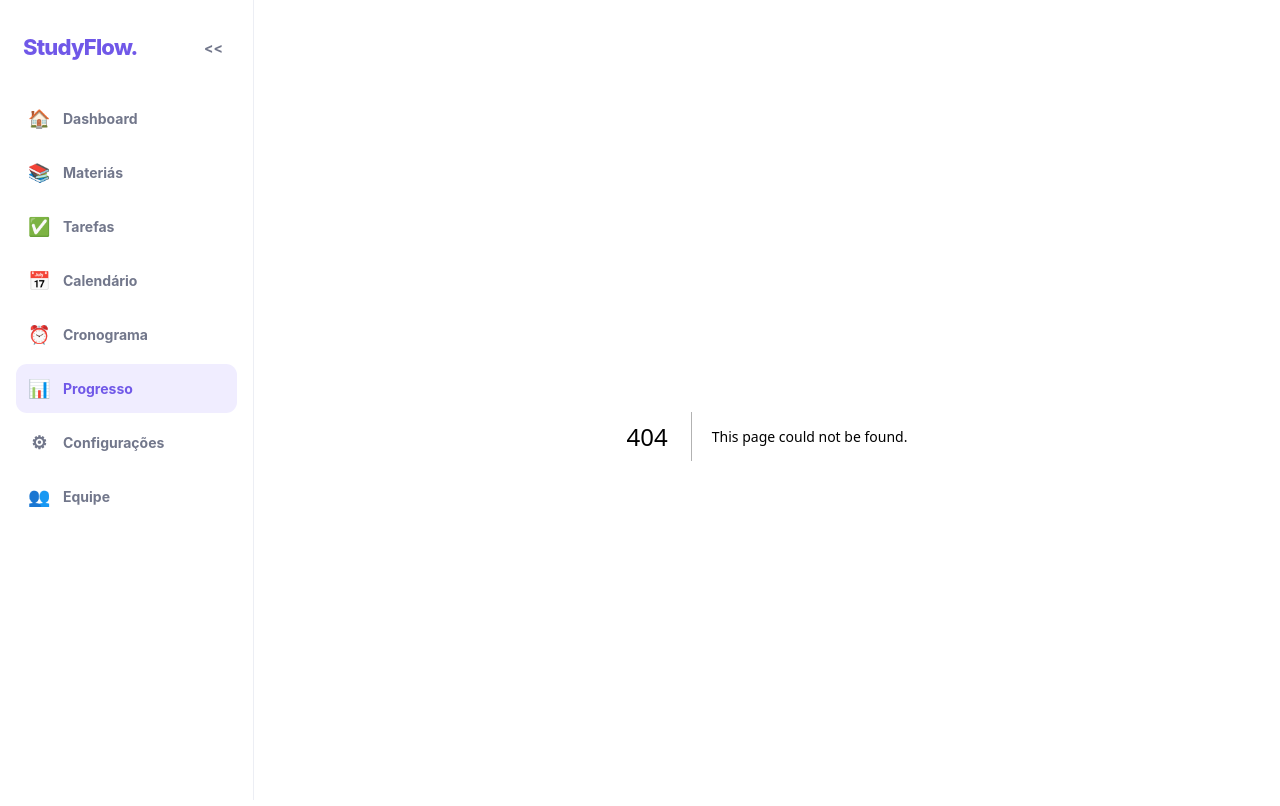
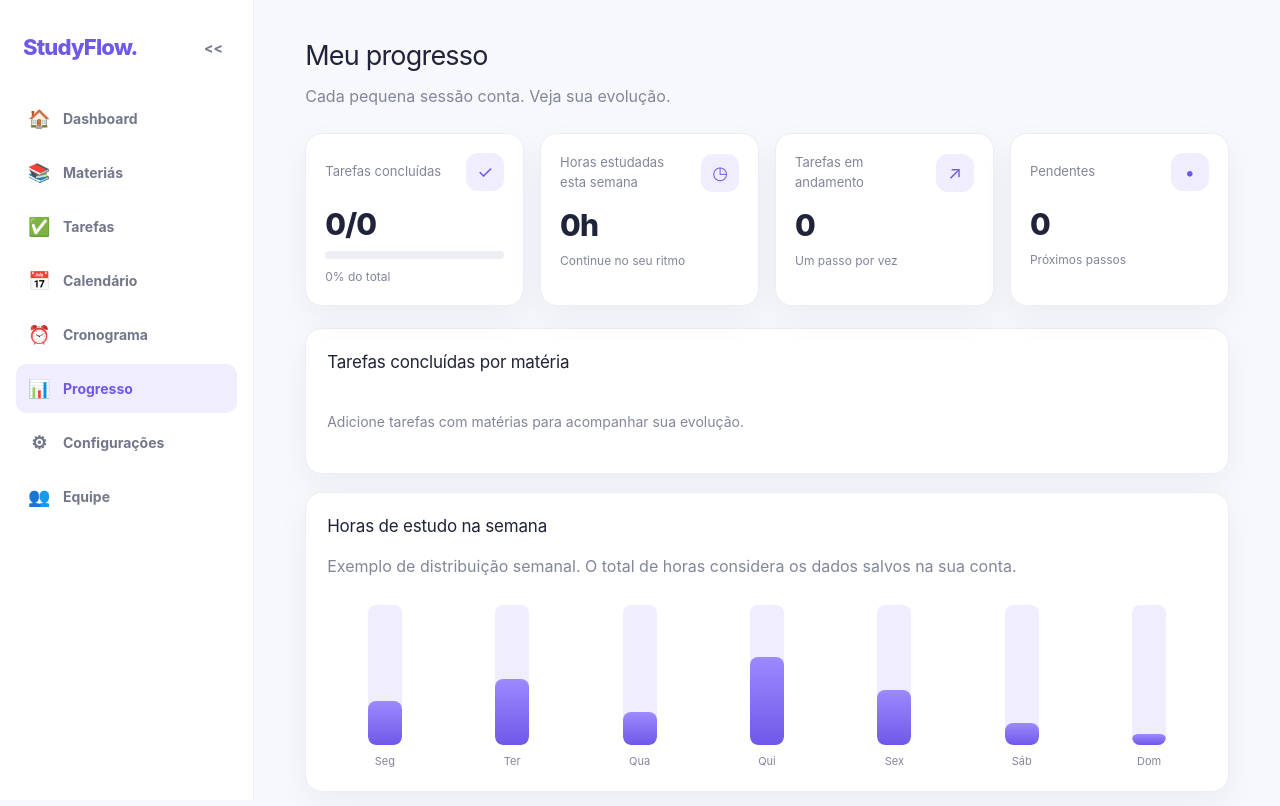
Before and after one commit to ArthurGomes125/brenodajumentinha, a Next.js app: page /progresso in a window 1280 px wide. Before the commit this address had no page. Shown: the top 806 px of the page. Built offline with nearby package versions, Linux system fonts and the light colour scheme; sample sign-in values are in the browser's storage.

Commit message:
Add StudyFlow progresso page

```diff
--- /dev/null
+++ b/src/app/progresso/page.tsx
@@ -0,0 +1,69 @@
+"use client";
+
+import { useEffect, useState } from "react";
+
+type Task = { materia: string; status: string; concluida?: boolean };
+const week = [["Seg", 2], ["Ter", 3], ["Qua", 1.5], ["Qui", 4], ["Sex", 2.5], ["Sáb", 1], ["Dom", 0.5]] as const;
+
+function isCompleted(task: Task) {
+  return task.status === "Concluida" || task.status === "Concluída" || task.concluida === true;
+}
+
+export default function Progresso() {
+  const [tasks, setTasks] = useState<Task[]>([]);
+  const [hours, setHours] = useState("0");
+
+  useEffect(() => {
+    try {
+      setTasks(JSON.parse(localStorage.getItem("studyflow-tarefas") || "[]"));
+      const savedHours = JSON.parse(localStorage.getItem("studyflow-horas") || "0");
+      setHours(String(Number(savedHours) || 0));
+    } catch {
+      setTasks([]);
+      setHours("0");
+    }
+  }, []);
+
+  const completed = tasks.filter(isCompleted).length;
+  const percent = tasks.length ? Math.round(completed / tasks.length * 100) : 0;
+  const subjects = Array.from(new Set(tasks.map((task) => task.materia).filter(Boolean)));
+  const stats = [
+    { title: "Tarefas concluídas", icon: "✓", value: completed + "/" + tasks.length, note: percent + "% do total" },
+    { title: "Horas estudadas esta semana", icon: "◷", value: hours + "h", note: "Continue no seu ritmo" },
+    { title: "Tarefas em andamento", icon: "↗", value: tasks.filter((task) => task.status === "Em andamento").length, note: "Um passo por vez" },
+    { title: "Pendentes", icon: "•", value: tasks.filter((task) => task.status === "Pendente").length, note: "Próximos passos" },
+  ];
+
+  return <>
+    <div className="page-heading"><div><h1>Meu progresso</h1><p className="subtitulo">Cada pequena sessão conta. Veja sua evolução.</p></div></div>
+    <section className="grade" aria-label="Resumo do progresso">
+      {stats.map((stat, index) => <article className="stat-card" key={stat.title}>
+        <div className="stat-top">{stat.title}<span className="stat-icon">{stat.icon}</span></div>
+        <div className="numero">{stat.value}</div>
+        {index === 0 ? <><div className="progress-track"><div className="progress-fill" style={{ width: percent + "%" }} /></div><div className="stat-note" style={{ marginTop: 9 }}>{stat.note}</div></> : <div className="stat-note">{stat.note}</div>}
+      </article>)}
+    </section>
+
+    <section className="cartao">
+      <h2 className="section-title">Tarefas concluídas por matéria</h2>
+      {!subjects.length && <p className="empty">Adicione tarefas com matérias para acompanhar sua evolução.</p>}
+      {subjects.map((subject) => {
+        const subjectTasks = tasks.filter((task) => task.materia === subject);
+        const subjectCompleted = subjectTasks.filter(isCompleted).length;
+        const subjectPercent = subjectTasks.length ? Math.round(subjectCompleted / subjectTasks.length * 100) : 0;
+        return <div className="item-lista" key={subject}>
+          <strong>{subject}</strong>
+          <div className="subject-progress"><div className="progress-track"><div className="progress-fill" style={{ width: subjectPercent + "%" }} /></div><small className="texto-suave">{subjectCompleted}/{subjectTasks.length}</small></div>
+        </div>;
+      })}
+    </section>
+
+    <section className="cartao">
+      <h2 className="section-title">Horas de estudo na semana</h2>
+      <p className="texto-suave">Exemplo de distribuição semanal. O total de horas considera os dados salvos na sua conta.</p>
+      <div className="chart" aria-label="Distribuição semanal de horas de exemplo">
+        {week.map(([day, value]) => <div className="chart-col" key={day}><div className="bar-wrap"><div className="bar" style={{ height: value * 22 + "px" }} /></div><small>{day}</small></div>)}
+      </div>
+    </section>
+  </>;
+}
```
